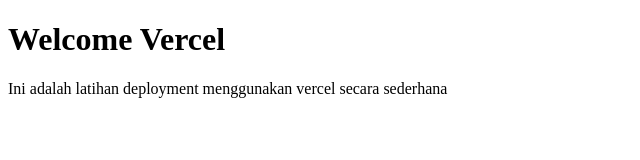
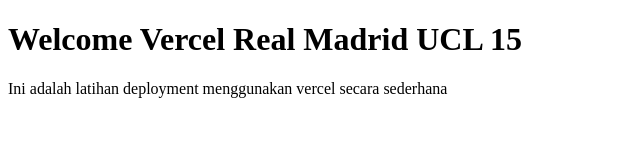
Before and after one commit to hadianr/latihan-vercel, a plain HTML site: page index.html in a window 1280 px wide. Shown: the whole page, without its empty margins (0-640 px from the left). Drawn offline with Linux system fonts and the light colour scheme.

Commit message:
feat: add feature homepage for real madrid

```diff
--- a/index.html
+++ b/index.html
@@ -6,7 +6,7 @@
     <title>Deployment Vercel</title>
 </head>
 <body>
-    <h1>Welcome Vercel</h1>
+    <h1>Welcome Vercel Real Madrid UCL 15</h1>
     <p>Ini adalah latihan deployment menggunakan vercel secara sederhana</p>
 </body>
 </html>
```
